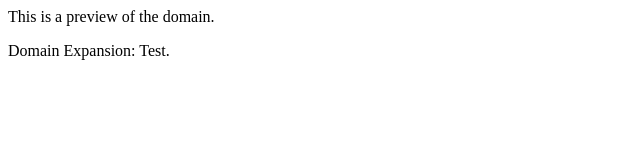
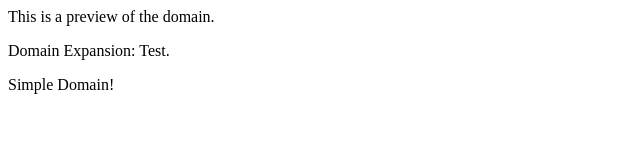
Before and after one commit to nullZ3r0/test, a plain HTML site: page index.html in a window 1280 px wide. Shown: the whole page, without its empty margins (0-640 px from the left). Drawn offline with Linux system fonts and the light colour scheme.

Commit message:
Update index.html

```diff
--- a/index.html
+++ b/index.html
@@ -1,3 +1,4 @@
 <title>UncleKevEats</title>
 <p>This is a preview of the domain.</p>
 <p>Domain Expansion: Test.</p>
+<p>Simple Domain!</p>
```
